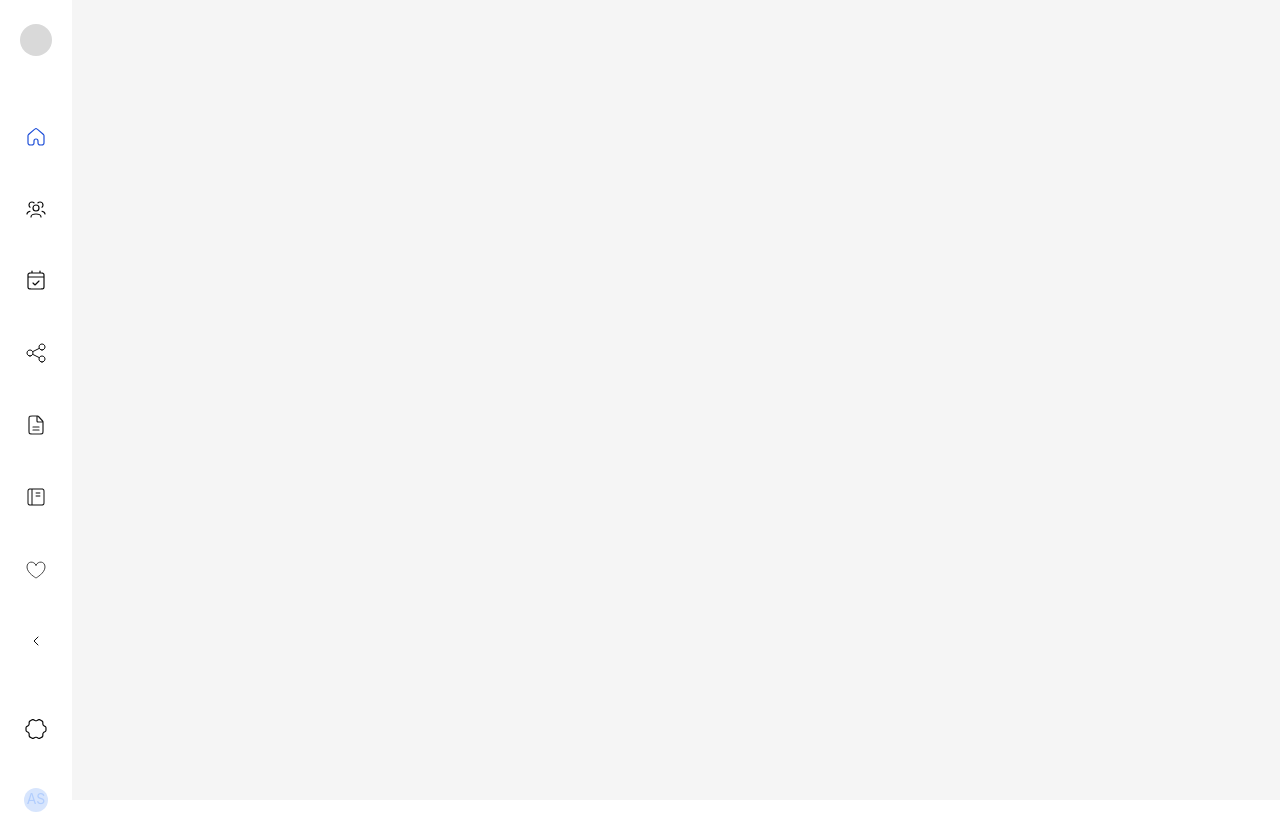
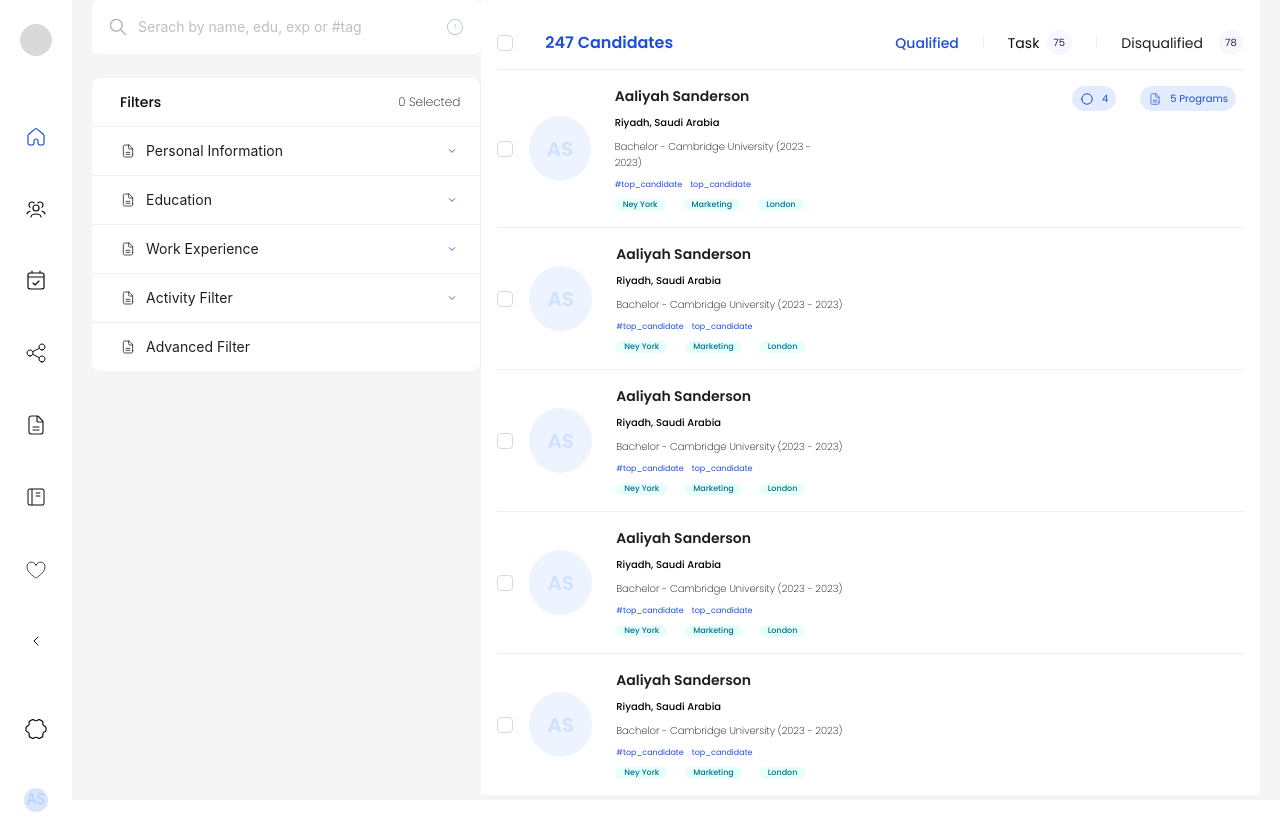
Before and after one commit to Madhavkabra/AskRia_Frontend_Task, a React (Create React App) app: page /tasktwo in a window 1280 px wide. Built offline with nearby package versions, Linux system fonts and the light colour scheme.

Commit message:
Add routing

```diff
--- a/src/App.tsx
+++ b/src/App.tsx
@@ -1,9 +1,23 @@
+import { Layout } from 'antd';
+import { useEffect } from 'react';
+import { RouterProvider, createBrowserRouter } from 'react-router-dom';
 import './app.css';
-import { Layout } from 'antd';
 import SideNavigation from './components/SideNavigation';
-import { useEffect } from 'react';
+import TaskOne from './pages/TaskOne';
+import TaskTwo from './pages/TaskTwo';
 
 const { Sider } = Layout;
+
+const router = createBrowserRouter([
+  {
+    path: '/',
+    element: <TaskOne />,
+  },
+  {
+    path: '/tasktwo',
+    element: <TaskTwo />,
+  },
+]);
 
 function App() {
   useEffect(() => {
@@ -12,13 +26,11 @@ function App() {
   }, []);
 
   return (
-    <Layout className='layout-styles'>
-      <Sider
-        className='sider-styles'
-        width={72}
-      >
+    <Layout>
+      <Sider width={72}>
         <SideNavigation />
       </Sider>
+      <RouterProvider router={router} />
     </Layout>
   );
 }
--- /dev/null
+++ b/src/pages/TaskOne/index.tsx
@@ -0,0 +1,5 @@
+import { Content } from 'antd/es/layout/layout';
+
+export default function TaskOne() {
+  return <Content>TASKONE</Content>;
+}
--- /dev/null
+++ b/src/pages/TaskTwo/index.css
@@ -0,0 +1,7 @@
+.filter-candidate-container {
+  padding-inline: 36px;
+}
+
+#filter-candidate .ant-col {
+  padding: 0px !important;
+}
--- /dev/null
+++ b/src/pages/TaskTwo/index.tsx
@@ -0,0 +1,21 @@
+import './index.css';
+
+import { Col, Row } from 'antd';
+import { Content } from 'antd/es/layout/layout';
+import CandidateSection from '../../components/CandidateSection';
+import FilterSearchSection from '../../components/FilterSearchSection';
+
+export default function TaskTwo() {
+  return (
+    <Content id='filter-candidate' className='filter-candidate-container'>
+      <Row gutter={32}>
+        <Col span={8}>
+          <FilterSearchSection />
+        </Col>
+        <Col span={16}>
+          <CandidateSection />
+        </Col>
+      </Row>
+    </Content>
+  );
+}
```
